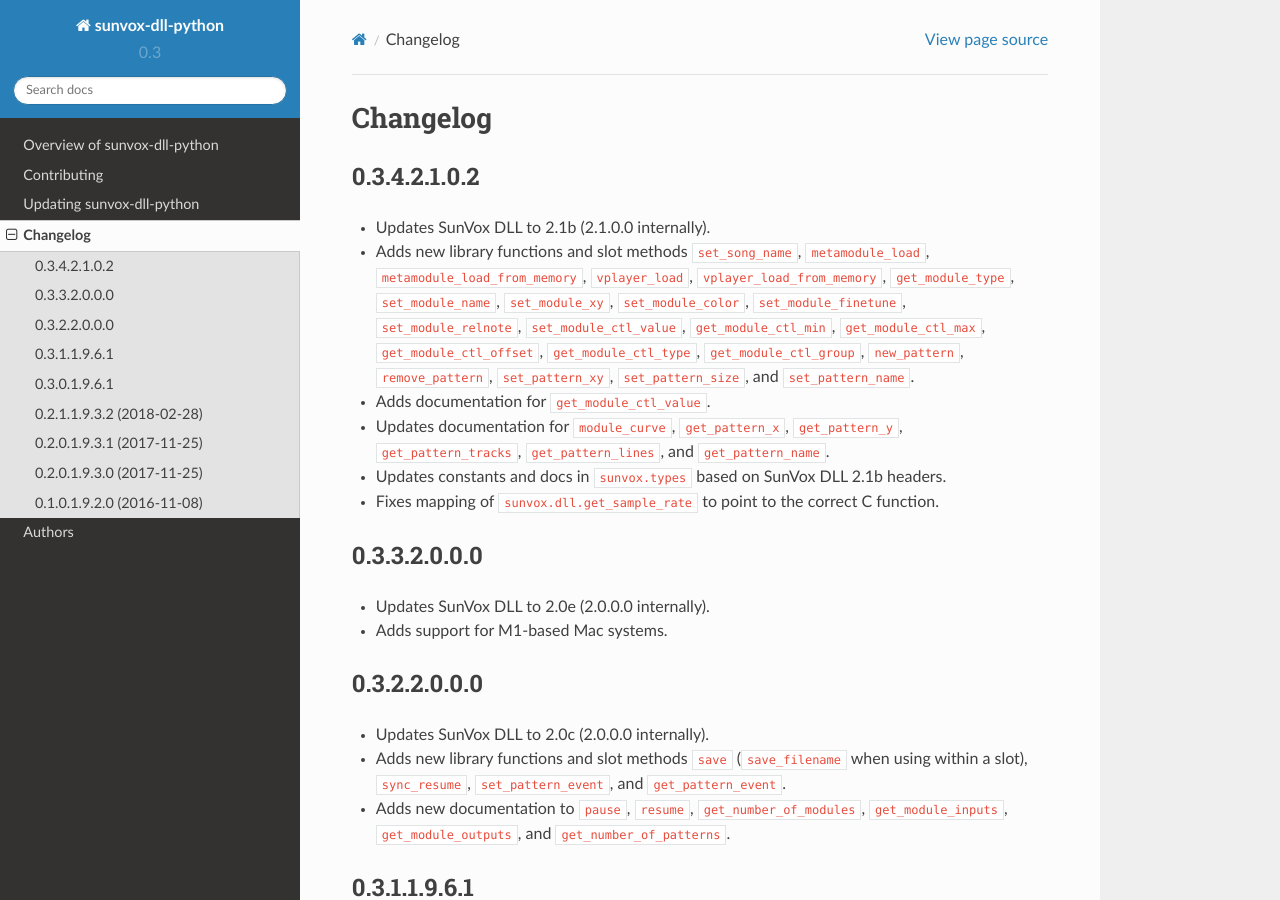
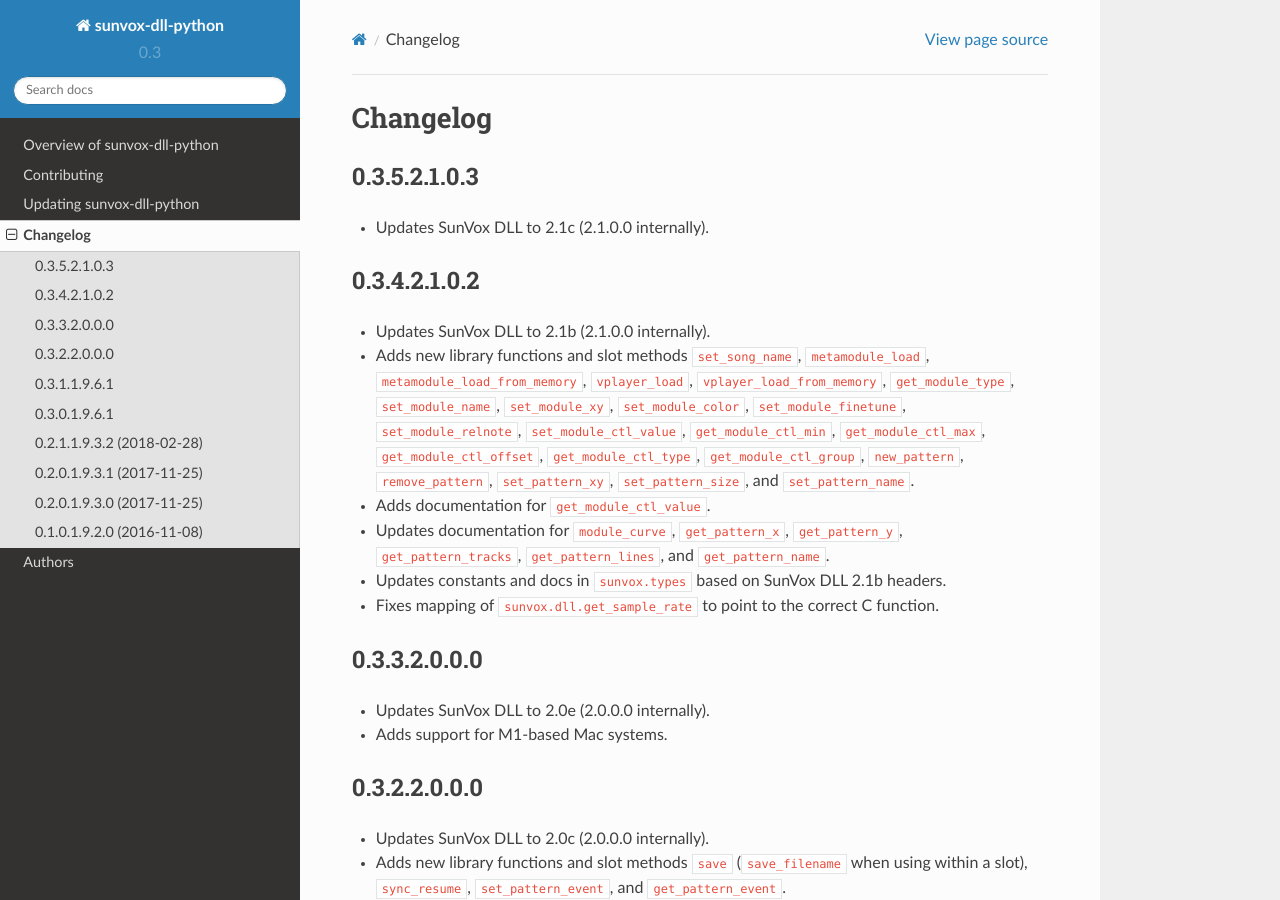
Before and after one commit to metrasynth/sunvox-dll-python, a Sphinx documentation site: the page built from docs/changelog.rst, in a window 1280 px wide and 900 px high. Built offline with Sphinx 7.4.7 and the Read the Docs theme 2.0.0, drawn with Linux system fonts in a browser that asks for light colours.

Commit message:
Add SunVox 2.1c library

```diff
--- a/CHANGELOG.rst
+++ b/CHANGELOG.rst
@@ -1,5 +1,11 @@
 Changelog
 =========
+
+
+0.3.5.2.1.0.3
+-------------
+
+- Updates SunVox DLL to 2.1c (2.1.0.0 internally).
 
 
 0.3.4.2.1.0.2
--- a/docs/updating.rst
+++ b/docs/updating.rst
@@ -48,7 +48,7 @@
     $ python
     >>> import sunvox
     >>> sunvox.__version__
-    '0.3.4.2.1.0.2'
+    '0.3.5.2.1.0.3'
     >>> from sunvox.api import init
     >>> hex(init(None, 44100, 2, 0))
     '0x20100'
--- a/pyproject.toml
+++ b/pyproject.toml
@@ -1,6 +1,6 @@
 [tool.poetry]
 name = "sunvox-dll-python"
-version = "0.3.4.2.1.0.2"
+version = "0.3.5.2.1.0.3"
 description = "Python ctypes-based wrapper for the SunVox library"
 authors = ["Matthew Scott <matt@11craft.com>"]
 license = "MIT"
--- a/sunvox/__init__.py
+++ b/sunvox/__init__.py
@@ -1,4 +1,4 @@
-__version__ = "0.3.4.2.1.0.2"
+__version__ = "0.3.5.2.1.0.3"
 
 SUNVOX_COPYRIGHT_NOTICE = """\
 SunVox modular synthesizer
```
Also changed, not shown: 7 other files.
